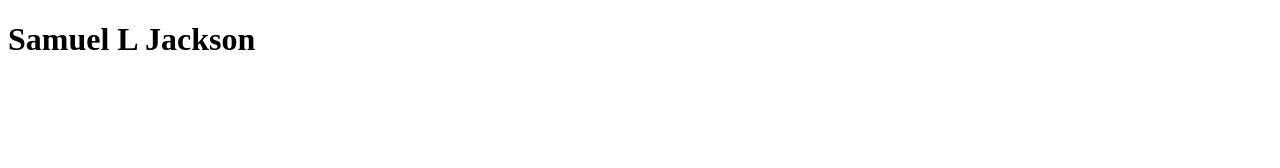
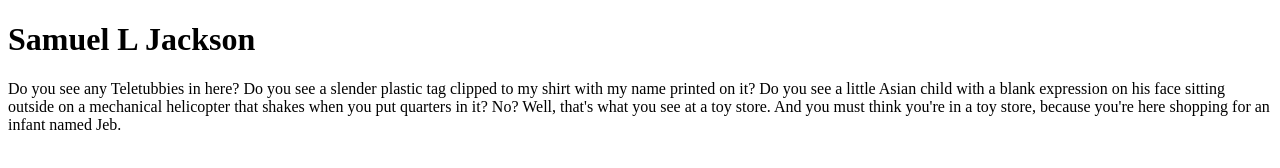
Before and after one commit to meindlgrayson/Git-skills, a plain HTML site: page index.html in a window 1280 px wide. Drawn offline with Linux system fonts and the light colour scheme.

Commit message:
added new branch with ipsum

```diff
--- a/index.html
+++ b/index.html
@@ -6,5 +6,6 @@
   </head>
   <body>
     <h1>Samuel L Jackson</h1>
+    <p>Do you see any Teletubbies in here? Do you see a slender plastic tag clipped to my shirt with my name printed on it? Do you see a little Asian child with a blank expression on his face sitting outside on a mechanical helicopter that shakes when you put quarters in it? No? Well, that's what you see at a toy store. And you must think you're in a toy store, because you're here shopping for an infant named Jeb. </p>
   </body>
 </html>
```
